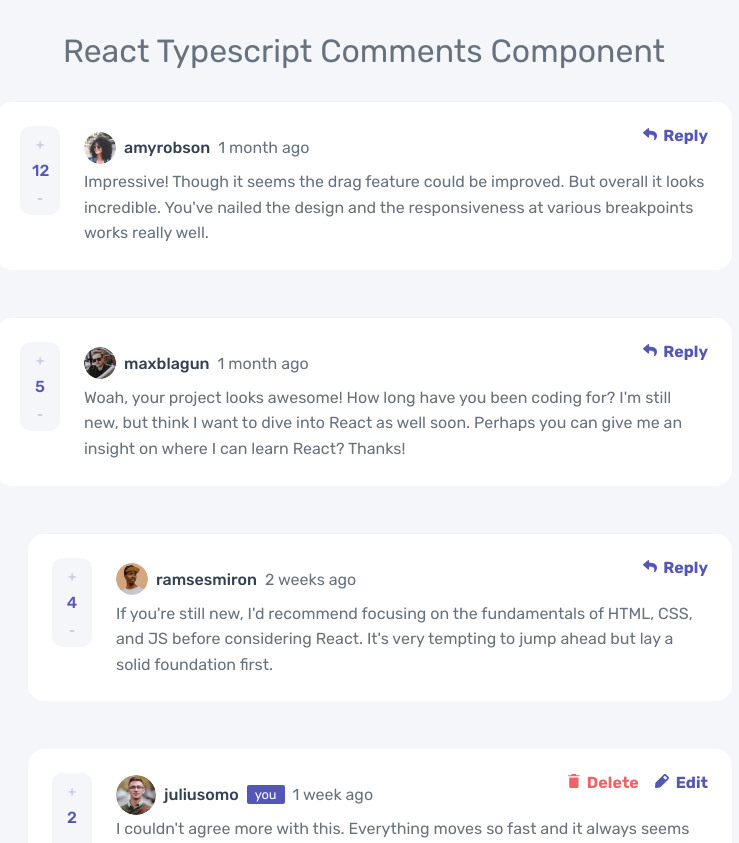
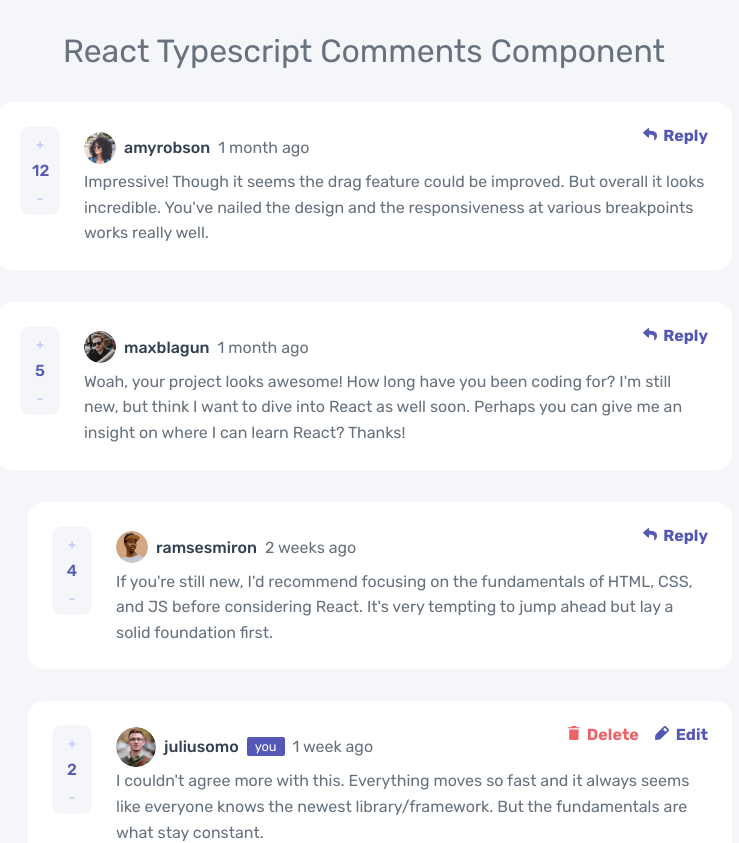
Before and after one commit to philval/react-typescript-comments-component, a React (Create React App) app: page / in a window 1280 px wide. Shown: the top 843 px of the page, without its empty margins (276-1015 px from the left). Built offline with nearby package versions, Linux system fonts and the light colour scheme.

Commit message:
Fix.  ReplyForm container div is now conditionally rendered.

```diff
--- a/src/components/Comment.tsx
+++ b/src/components/Comment.tsx
@@ -205,16 +205,16 @@ export default function Comment({
         </div>
       )}
 
-      <div className="card-reply-form">
-        {toggleReply && (
+      {toggleReply && (
+        <div className="card-reply-form">
           <ReplyForm
             handleToggleReply={handleToggleReply}
             username={comment.user.username}
             commentID={comment.id}
             addNewReply={addNewReply}
           />
-        )}
-      </div>
+        </div>
+      )}
 
       <div className="card-replies">
         {comment.replies.length > 0 &&
```
